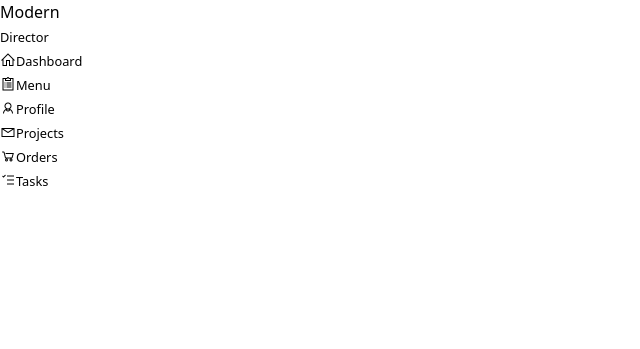
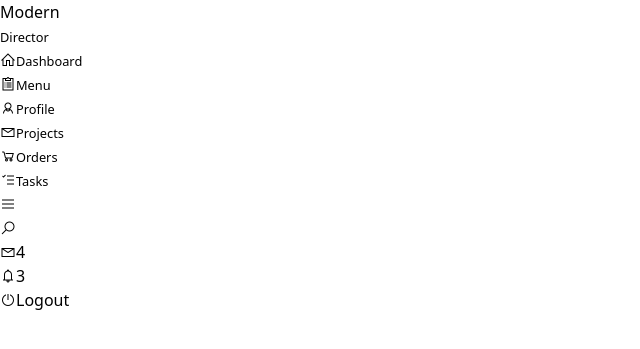
Before and after one commit to hamzalhdouchi/RevChef, a PHP site: page /dachbord.php in a window 1280 px wide. Shown: the top 349 px of the page, without its empty margins (0-640 px from the left). Run offline with PHP 8.4, Linux system fonts and the light colour scheme; data that the repository does not hold is empty; some libraries are stand-ins or nearby versions; some web fonts are replaced.

Commit message:
Contenu principal (Main content)

```diff
--- a/src/dachbord.php
+++ b/src/dachbord.php
@@ -40,3 +40,24 @@
         </div>
     </div>
 </div>
+<header>
+    <div class="header-content">
+        <label for="menu-toggle">
+            <span class="las la-bars"></span>
+        </label>
+
+        <div class="header-menu">
+            <label for=""><span class="las la-search"></span></label>
+            <div class="notify-icon">
+                <span class="las la-envelope"></span><span class="notify">4</span>
+            </div>
+            <div class="notify-icon">
+                <span class="las la-bell"></span><span class="notify">3</span>
+            </div>
+            <div class="user">
+                <div class="bg-img" style="background-image: url(img/1.jpeg)"></div>
+                <span class="las la-power-off"></span><span>Logout</span>
+            </div>
+        </div>
+    </div>
+</header>
```
